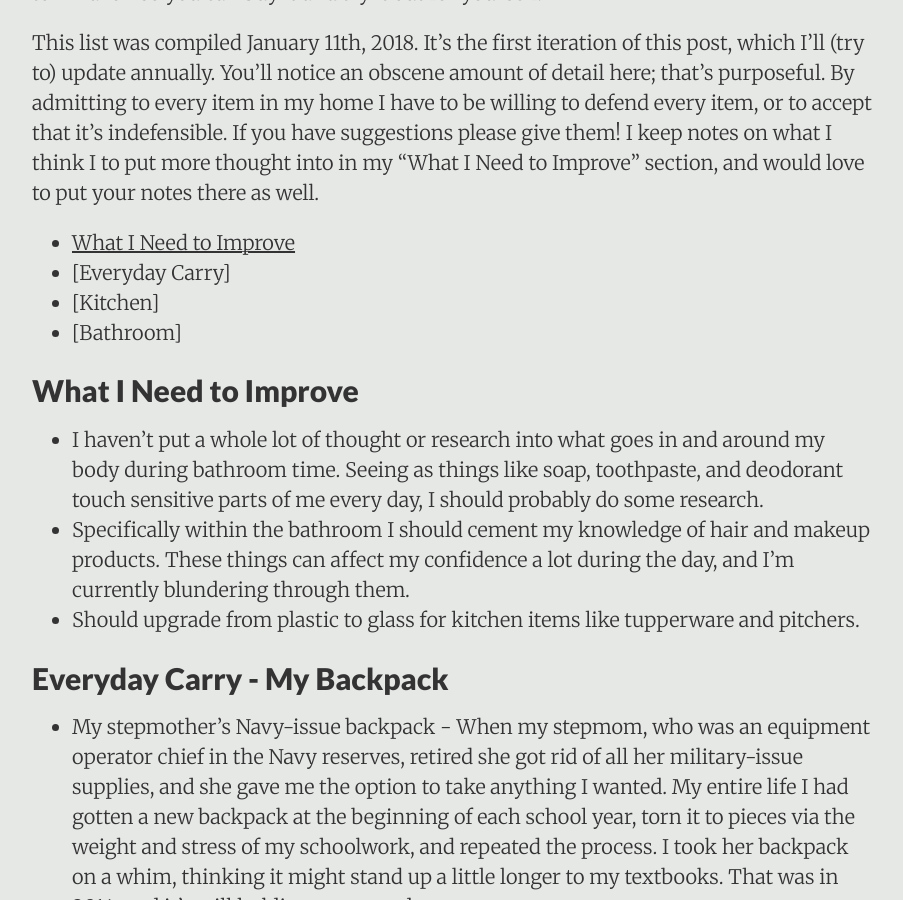
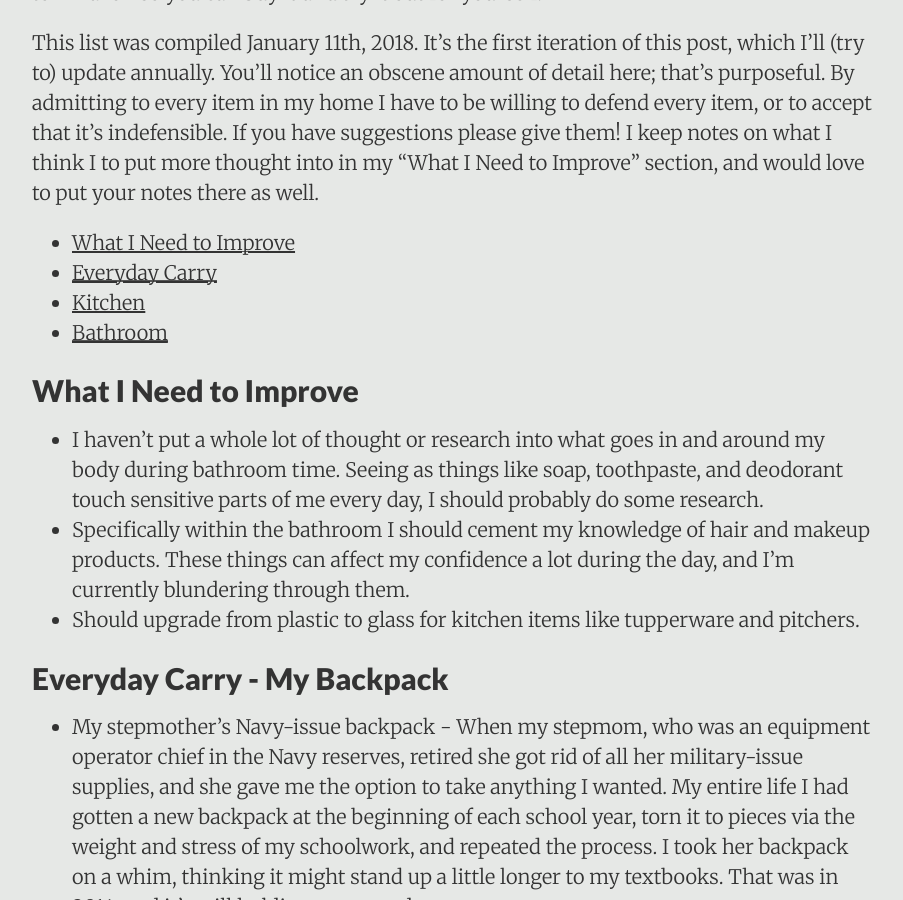
Before and after one commit to DestinyRoseMurphy/DestinyRoseMurphy.github.io, a Jekyll site: the page built from _posts/2017-10-19-Things-I-Kept.md, in a window 1280 px wide and 900 px high, scrolled down 525 px. Shown: the whole window, without its empty margins (188-1091 px from the left). Built offline with Jekyll 4.4.1, drawn with Linux system fonts in a browser that asks for light colours; part of the change alters nothing that is shown.

Commit message:
More links

```diff
--- a/_posts/2017-10-19-Things-I-Kept.md
+++ b/_posts/2017-10-19-Things-I-Kept.md
@@ -11,9 +11,9 @@ This list was compiled January 11th, 2018. It's the first iteration of this post
 
 
 * [What I Need to Improve](#Improve)
-* [Everyday Carry]
-* [Kitchen]
-* [Bathroom]
+* [Everyday Carry](#Everyday)
+* [Kitchen](#Kitchen)
+* [Bathroom](#Bathroom)
 
 
 ## <a name="Improve"></a> What I Need to Improve
@@ -22,7 +22,7 @@ This list was compiled January 11th, 2018. It's the first iteration of this post
 * Specifically within the bathroom I should cement my knowledge of hair and makeup products. These things can affect my confidence a lot during the day, and I'm currently blundering through them.
 * Should upgrade from plastic to glass for kitchen items like tupperware and pitchers.
 
-## Everyday Carry - My Backpack
+## <a name="Everyday"></a> Everyday Carry - My Backpack
 
 * My stepmother's Navy-issue backpack - When my stepmom, who was an equipment operator chief in the Navy reserves, retired she got rid of all her military-issue supplies, and she gave me the option to take anything I wanted. My entire life I had gotten a new backpack at the beginning of each school year, torn it to pieces via the weight and stress of my schoolwork, and repeated the process. I took her backpack on a whim, thinking it might stand up a little longer to my textbooks. That was in 2014, and it's still holding strong today.
 
@@ -70,7 +70,7 @@ This list was compiled January 11th, 2018. It's the first iteration of this post
 
 
 
-## Kitchen
+## <a name="Kitchen"></a> Kitchen
 
 I got my first kitchen all to myself in the fall semester of 2017, and I've been trying to figure out how to cook ever since. On the hardware side I try to follow Saint Alton's advice and [stay away from "Unitaskers,"](https://lifehacker.com/watch-alton-brown-demonstrate-why-unitaskers-have-no-1749470145) and I have so many opinions about what foods we put in our bodies that I wrote a Tedx Talk and used it to talk to kids about drugs.
 
@@ -121,7 +121,7 @@ I got my first kitchen all to myself in the fall semester of 2017, and I've been
 
 
 
-## Bathroom
+## <a name="Bathroom"></a> Bathroom
 
 #### General
 
```
